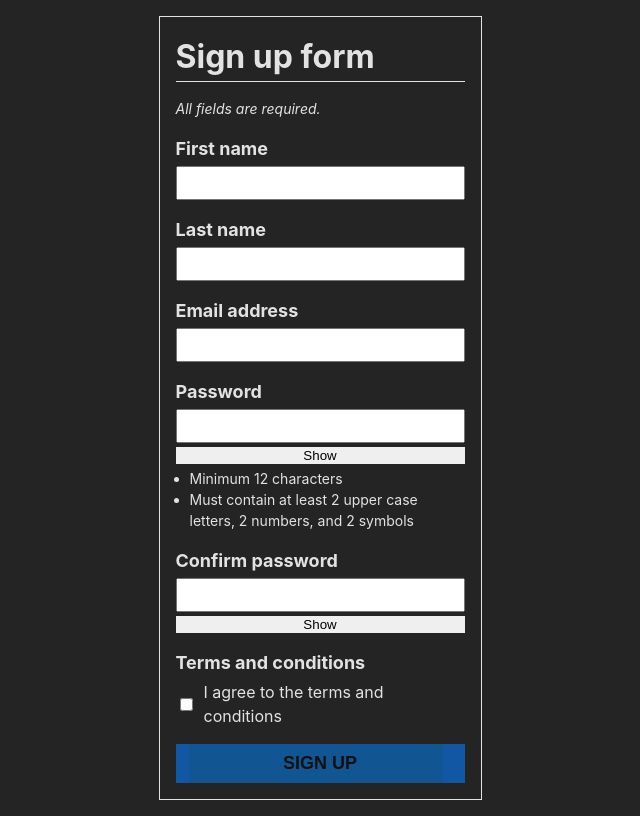
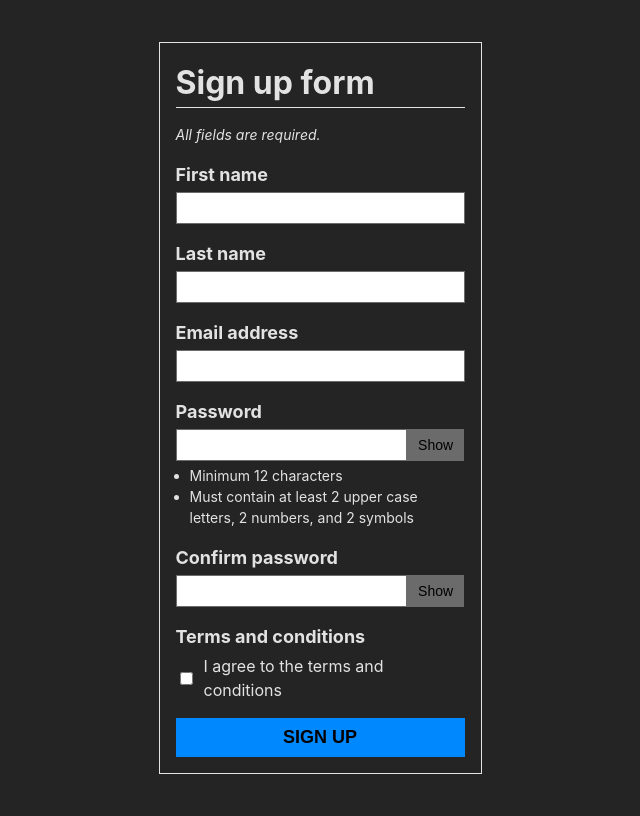
Before and after one commit to blabash/SpringerNatureAssignment, a React (Vite) app: page / in a window 1280 px wide. Shown: the whole page, without its empty margins (320-960 px from the left). Built offline with nearby package versions, Linux system fonts and the light colour scheme.

Commit message:
Add styling for show/hide button inputs

```diff
--- a/src/App.scss
+++ b/src/App.scss
@@ -33,6 +33,7 @@ img {
 :root {
   --color-primary: rgba(255, 255, 255, 0.87);
   --color-secondary: oklch(62% 0.3 240); // newer unit that allows for increased contrast against font colors
+  --color-teriary: #6b6b6b;
   --color-placeholder: rgba(255, 255, 255, 0.57);
 
   --spacing-quarter: .25em;
@@ -63,13 +64,19 @@ img {
 .flex-row {
   display: flex;
   align-items: center;
-  gap: var(--spacing-half);
 }
 
 .flex-col {
   display: flex;
   flex-direction: column;
+}
+
+.gap-quarter {
   gap: var(--spacing-quarter);
+}
+
+.gap-half {
+  gap: var(--spacing-half);
 }
 
 /* ========== Typography ========== */
@@ -98,13 +105,23 @@ img {
   gap: var(--spacing-1);
 }
 
+.input-with-btn {
+  display: grid;
+  grid-template-columns: 8fr 2fr;
+}
+
 /* ========== Elements ========== */
 
+button {
+  background-color: var(--color-teriary);
+  font-size: var(--font-size-small);
+  cursor: pointer;
+}
+
 /* Dim and disable submit button while the form is invalid */
-form:invalid button[type="submit"] {
-  opacity: 0.5;
-  pointer-events: none;
-}
+// form:invalid button[type="submit"] {
+//   opacity: 0.5;
+// }
 
 input[type='checkbox'] {
   accent-color: var(--color-secondary);
@@ -127,9 +144,10 @@ input[type='checkbox'] {
 
 .form__input {
   font-size: var(--font-size-small);
+  color: inherit;
   display: block;
-  width: 100%;
   padding: var(--spacing-half);
+  border: 1px solid var(--color-teriary);
 }
 
 .form__input::placeholder {
--- a/src/components/SignUpForm.tsx
+++ b/src/components/SignUpForm.tsx
@@ -27,6 +27,7 @@ export const SignUpForm = (props: Props) => {
 
   const handleSubmit = (e: React.FormEvent) => {
     e.preventDefault();
+    console.log("success");
   };
 
   return (
@@ -34,7 +35,7 @@ export const SignUpForm = (props: Props) => {
       <h1 className="form__title">Sign up form</h1>
       <em className="form__description">All fields are required.</em>
       <form className="inputs-container" onSubmit={handleSubmit}>
-        <div className="flex-col">
+        <div className="flex-col gap-quarter">
           <label className="form__label" htmlFor="first-name">
             First name
           </label>
@@ -49,7 +50,7 @@ export const SignUpForm = (props: Props) => {
             required
           />
         </div>
-        <div className="flex-col">
+        <div className="flex-col gap-quarter">
           <label className="form__label" htmlFor="last-name">
             Last name
           </label>
@@ -64,7 +65,7 @@ export const SignUpForm = (props: Props) => {
             required
           />
         </div>
-        <div className="flex-col">
+        <div className="flex-col gap-quarter">
           <label className="form__label" htmlFor="email">
             Email address
           </label>
@@ -76,22 +77,21 @@ export const SignUpForm = (props: Props) => {
             value={userInfo.emailAddress}
             onChange={handleUserInfoChange}
             placeholder="ex: jane.doe@gmail.com"
-            pattern="[a-z0-9._%+\-]+@[a-z0-9.\-]+\.[a-z]{2,}$"
             required
           />
         </div>
-        <div className="flex-col">
+        <div className="flex-col gap-quarter">
           <label className="form__label" htmlFor="password">
             Password
           </label>
+          <div className="input-with-btn">
             <input
               className="form__input"
-            type={showPassword ? "text" : "password"}
+              type="text"
               name="password"
               id="password"
               value={userInfo.password}
               onChange={handleUserInfoChange}
-            pattern=""
               required
             />
             <button
@@ -102,6 +102,7 @@ export const SignUpForm = (props: Props) => {
             >
               {showPassword ? "Hide" : "Show"}
             </button>
+          </div>
           <ul className="form__password-reqs">
             <li>Minimum 12 characters</li>
             <li>
@@ -110,13 +111,14 @@ export const SignUpForm = (props: Props) => {
             </li>
           </ul>
         </div>
-        <div className="flex-col">
+        <div className="flex-col gap-quarter">
           <label className="form__label" htmlFor="confirm-password">
             Confirm password
           </label>
+          <div className="input-with-btn">
             <input
               className="form__input"
-            type={showConfirmPassword ? "text" : "password"}
+              type="text"
               name="confirmPassword"
               id="confirm-password"
               value={userInfo.confirmPassword}
@@ -132,11 +134,12 @@ export const SignUpForm = (props: Props) => {
               {showConfirmPassword ? "Hide" : "Show"}
             </button>
           </div>
-        <div className="flex-col">
+        </div>
+        <div className="flex-col gap-quarter">
           <label className="form__label" htmlFor="terms-conditions">
             Terms and conditions
           </label>
-          <div className="flex-row">
+          <div className="flex-row gap-half">
             <input
               type="checkbox"
               name="termsAgreed"
```
Lines whose indentation alone changed are shown as unchanged.
